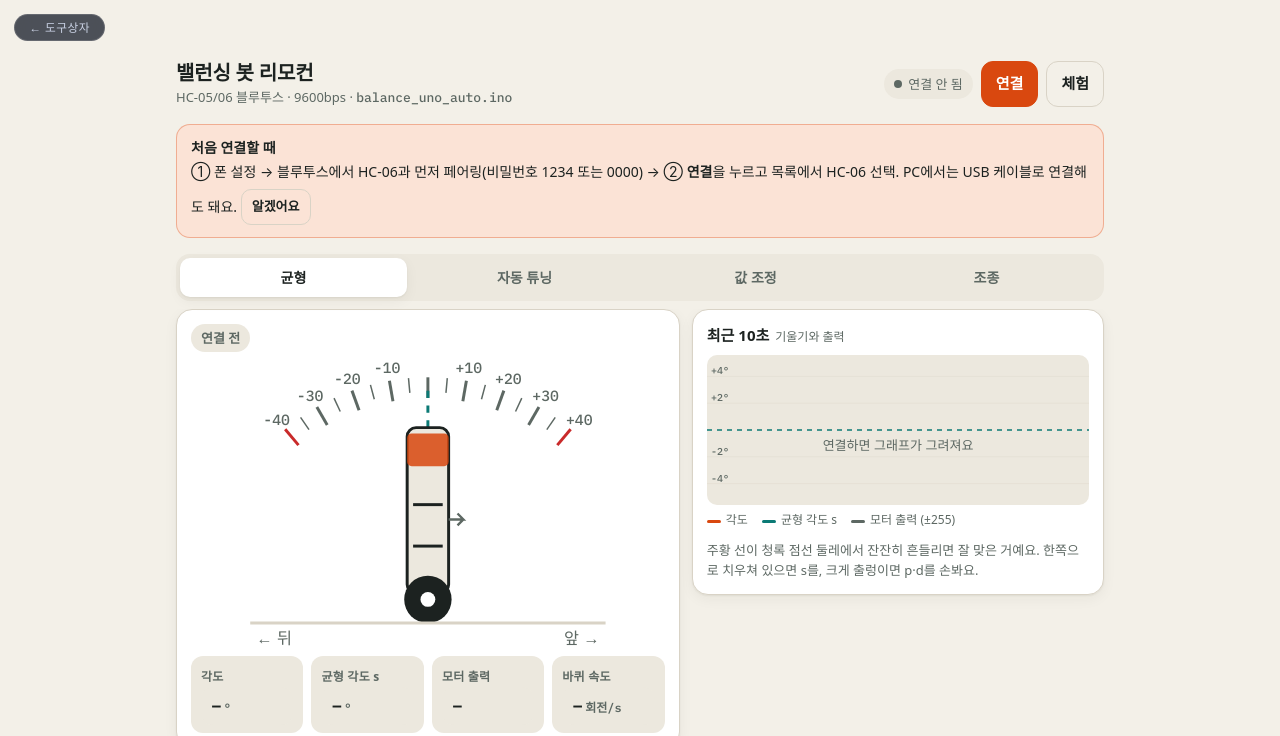
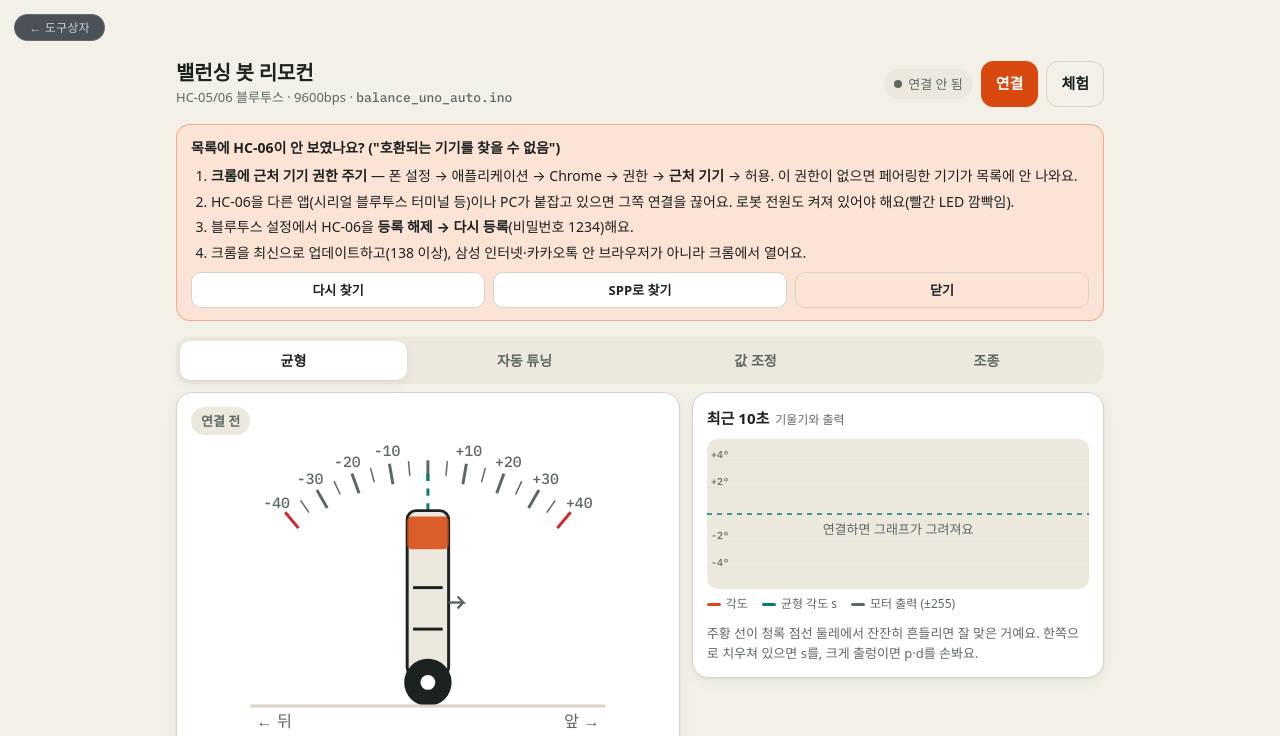
Before and after one commit to biscuitbox/science-toolbox, a plain HTML site: page maker/balance-bot-remote/index.html in a window 1280 px wide. Both pictures are taken after a click on the button "연결". Shown: the top 736 px of the page. Drawn offline with Linux system fonts and the light colour scheme; a web font is replaced by a local one.

Commit message:
밸런싱 봇 리모컨: 기기 목록이 비었을 때 연결 도움말(크롬 근처 기기 권한 등)과 SPP 필터 재검색 추가
Co-Authored-By: Claude Opus 5.5 <noreply@anthropic.com>
Claude-Session: https://claude.ai/code/session_01Vt1BG8qUNk1pPAV54VXiCd

```diff
--- a/maker/balance-bot-remote/index.html
+++ b/maker/balance-bot-remote/index.html
@@ -208,9 +208,19 @@ footer a{color:inherit}
     <b>이 브라우저에서는 블루투스 연결이 안 돼요</b>
     안드로이드 폰의 <b style="display:inline">크롬(138 이상)</b>이나 PC의 크롬·엣지에서 열어 주세요. 아이폰은 HC-05/06(클래식 블루투스)을 지원하지 않아요. 지금은 <b style="display:inline">체험</b> 버튼으로 화면만 둘러볼 수 있어요.
   </div>
+  <div class="notice" id="connHelp" hidden>
+    <b>목록에 HC-06이 안 보였나요? ("호환되는 기기를 찾을 수 없음")</b>
+    <ol class="checklist" style="margin:6px 0 8px">
+      <li><b style="display:inline">크롬에 근처 기기 권한 주기</b> — 폰 설정 → 애플리케이션 → Chrome → 권한 → <b style="display:inline">근처 기기</b> → 허용. 이 권한이 없으면 페어링한 기기가 목록에 안 나와요.</li>
+      <li>HC-06을 다른 앱(시리얼 블루투스 터미널 등)이나 PC가 붙잡고 있으면 그쪽 연결을 끊어요. 로봇 전원도 켜져 있어야 해요(빨간 LED 깜빡임).</li>
+      <li>블루투스 설정에서 HC-06을 <b style="display:inline">등록 해제 → 다시 등록</b>(비밀번호 1234)해요.</li>
+      <li>크롬을 최신으로 업데이트하고(138 이상), 삼성 인터넷·카카오톡 안 브라우저가 아니라 크롬에서 열어요.</li>
+    </ol>
+    <div class="row"><button class="btn sm" id="btnRetry">다시 찾기</button><button class="btn sm" id="btnRetryFilter">SPP로 찾기</button><button class="btn sm ghost" id="hideHelp">닫기</button></div>
+  </div>
   <div class="notice" id="firstTime" hidden>
     <b>처음 연결할 때</b>
-    ① 폰 설정 → 블루투스에서 HC-06과 먼저 페어링(비밀번호 1234 또는 0000) → ② <b style="display:inline">연결</b>을 누르고 목록에서 HC-06 선택. PC에서는 USB 케이블로 연결해도 돼요.
+    ① 폰 설정 → 블루투스에서 HC-06과 먼저 페어링(비밀번호 1234 또는 0000) → ② 설정 → 애플리케이션 → Chrome → 권한에서 <b style="display:inline">근처 기기</b> 허용 → ③ <b style="display:inline">연결</b>을 누르고 목록에서 HC-06 선택. PC에서는 USB 케이블로 연결해도 돼요.
     <button class="btn sm ghost" id="hideFirst" style="margin-top:6px">알겠어요</button>
   </div>
 </div>
@@ -475,16 +485,21 @@ class SerialLink {
   }
 }
 
-async function connect(){
+async function connect(useFilter){
   if (S.link){ await disconnect(); return; }
   if (!hasSerial){ toast('이 브라우저는 블루투스 시리얼을 지원하지 않아요. 체험 모드를 써 보세요.'); return; }
   let port;
   try{
-    port = await navigator.serial.requestPort({ allowedBluetoothServiceClassIds: [SPP] });
+    const opts = { allowedBluetoothServiceClassIds: [SPP] };
+    if (useFilter === true) opts.filters = [{ bluetoothServiceClassId: SPP }];
+    port = await navigator.serial.requestPort(opts);
   }catch(e){
-    if (e.name !== 'NotFoundError') toast('연결할 장치를 고르지 못했어요: ' + e.message);
+    // 목록에서 아무것도 못 고르고 닫으면 NotFoundError: 연결 도움말을 보여 줌
+    if (e.name === 'NotFoundError') { $('#connHelp').hidden = false; $('#firstTime').hidden = true; }
+    else toast('연결할 장치를 고르지 못했어요: ' + e.message);
     return;
   }
+  $('#connHelp').hidden = true;
   setChip('busy', '연결 중…');
   const link = new SerialLink(port);
   try{
@@ -531,7 +546,10 @@ function onDisconnected(){
   releaseWake();
   refresh();
 }
-$('#btnConnect').onclick = connect;
+$('#btnConnect').onclick = () => connect(false);
+$('#btnRetry').onclick = () => connect(false);
+$('#btnRetryFilter').onclick = () => connect(true);
+$('#hideHelp').onclick = () => { $('#connHelp').hidden = true; };
 $('#btnDemo').onclick = () => { const sim = new SimBot(onLine); attach(sim, true); };
 
 function send(cmd, quiet){
```
